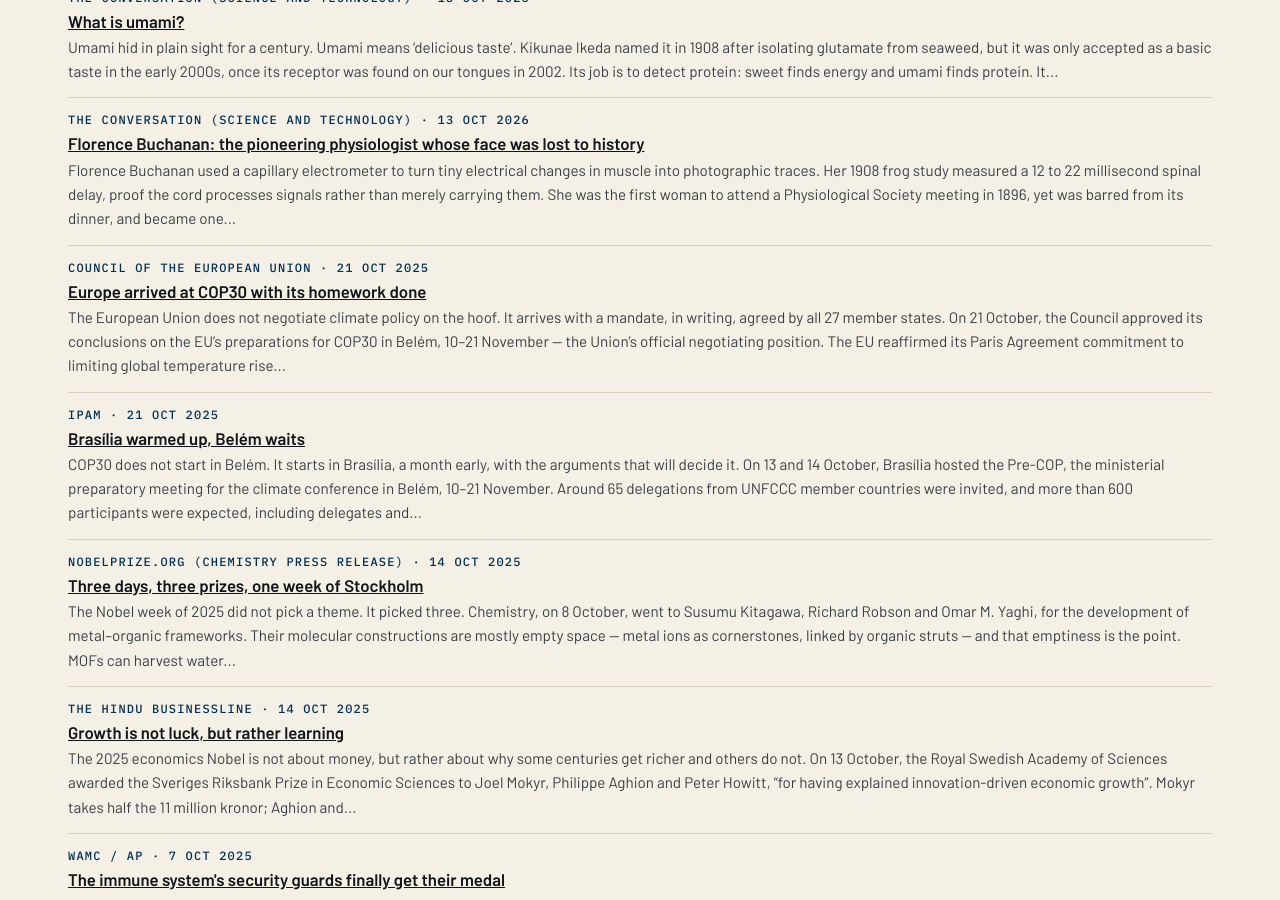
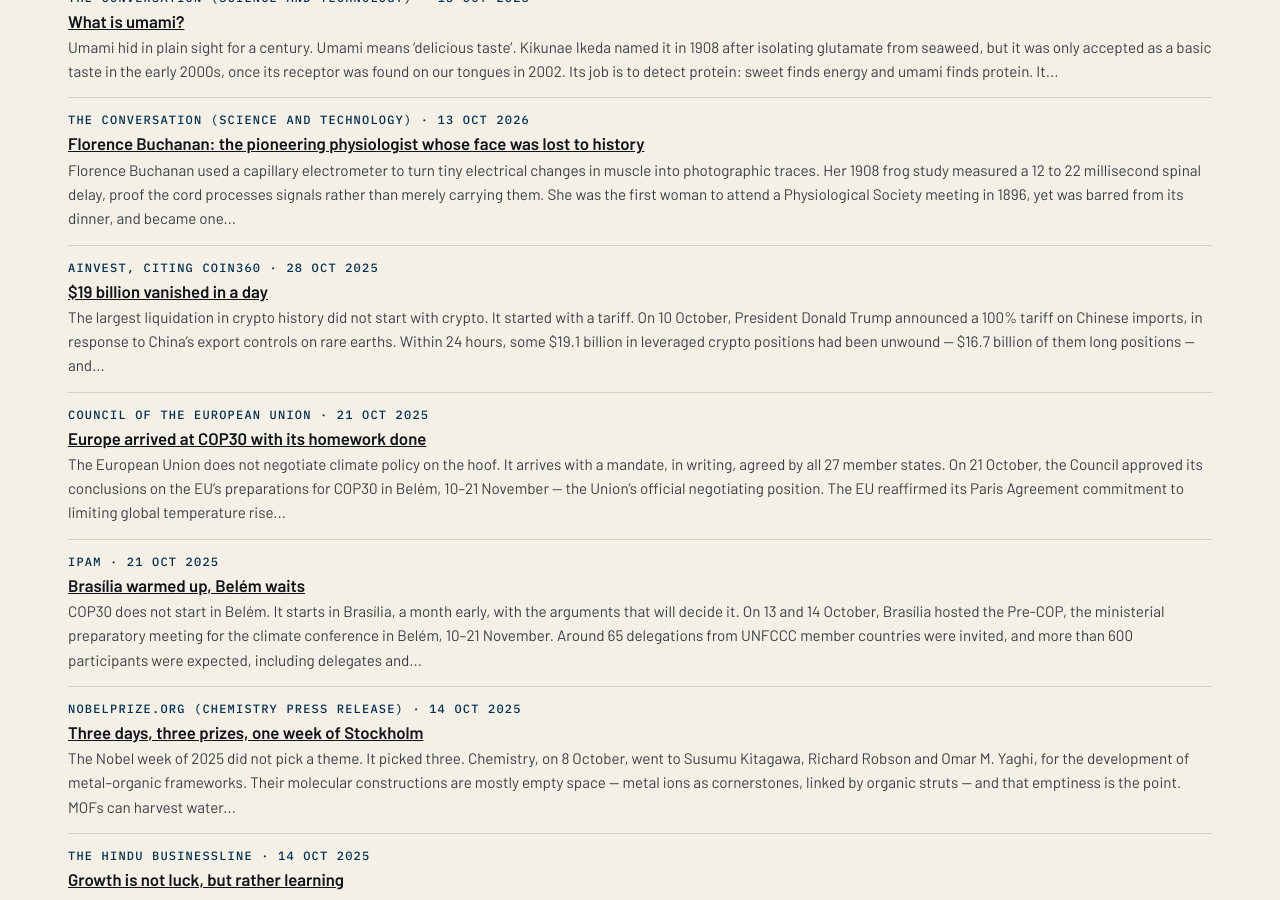
Before and after one commit to katz-news/katz.news, a Jekyll site: the page built from briefs/index.html, in a window 1280 px wide and 900 px high, scrolled down 14549 px. Built offline with Jekyll 4.4.1, drawn with Linux system fonts in a browser that asks for light colours.

```diff
--- a/_data/build.yml
+++ b/_data/build.yml
@@ -1 +1 @@
-published_at: 2026-11-06T18:29:21Z
+published_at: 2026-11-06T18:30:23Z
--- /dev/null
+++ b/_posts/briefs/2026-11-06-dollar19-billion-vanished-in-a-day.md
@@ -0,0 +1,17 @@
+---
+published: true
+title: $19 billion vanished in a day
+date: 2025-10-28
+section: technology
+source_name: AInvest, citing Coin360
+source_url: https://www.ainvest.com/news/bitcoin-news-today-leverage-tariffs-fuelled-crypto-19b-meltdown-2510/
+---
+The largest liquidation in crypto history did not start with crypto. It started with a tariff.
+
+On 10 October, President Donald Trump announced a 100% tariff on Chinese imports, in response to China's export controls on rare earths. Within 24 hours, some $19.1 billion in leveraged crypto positions had been unwound — $16.7 billion of them long positions — and 1.6 million traders were affected. Bitcoin fell from an intraweek high near $126,000 to $101,500; Ethereum dropped to $3,373.67. The total crypto market lost about $400 billion in value.
+
+The tariff was the spark, but leverage was the fuel. When prices fell, exchanges auto-closed undercollateralised positions, which pushed prices down further, which closed more positions. Hyperliquid alone reported $10.28 billion in liquidations, including a single $203 million ETH position. The event dwarfed the COVID crash of 2020 ($1.2 billion) and the FTX collapse of 2022 ($1.6 billion) — by more than ten times.
+
+Officially, this was a market correction. Unofficially, it was a margin call on an entire asset class.
+
+Conclusion: crypto is not a hedge, but rather a leveraged bet — tariff-triggered turmoil, and the bill came due in a day.
```
